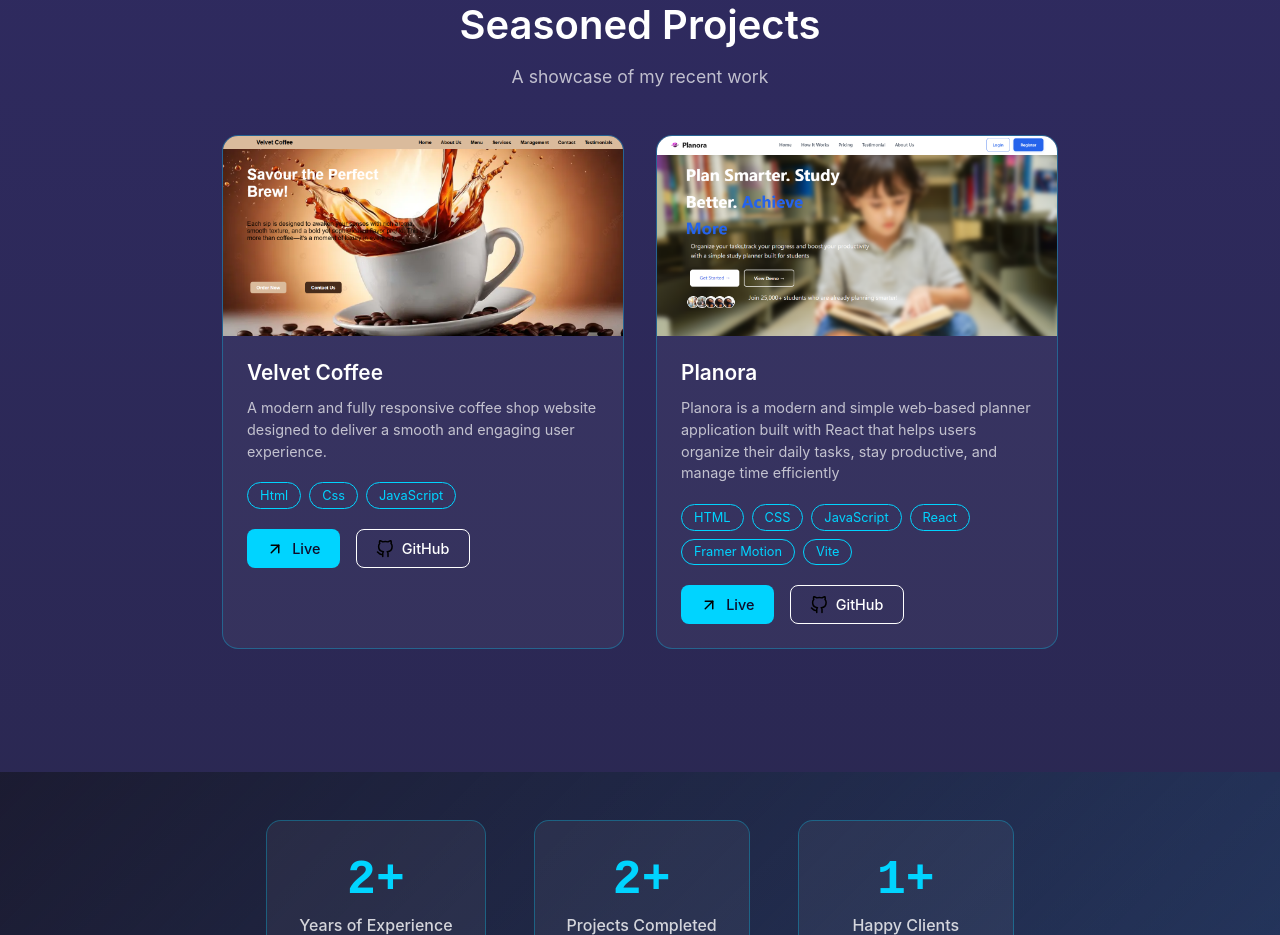
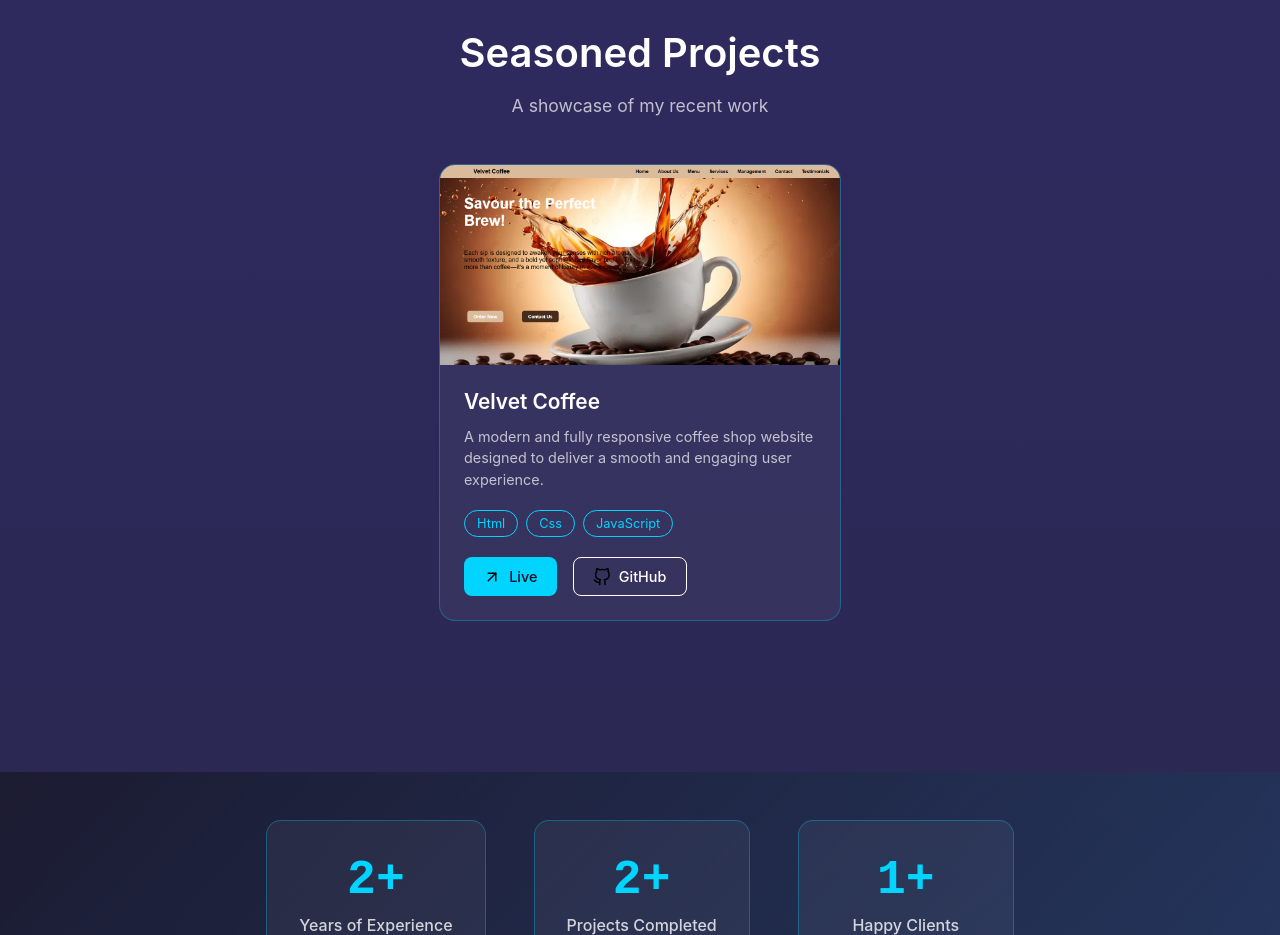
Before and after one commit to EmmDevX/Emmanuel-s-Portfolio, a React (Create React App) app: page / in a window 1280 px wide. Shown: the part 2860-3795 px from the top of the page. Built offline with nearby package versions, Linux system fonts and the light colour scheme.

Commit message:
Init Commit

```diff
--- a/src/components/Projects.jsx
+++ b/src/components/Projects.jsx
@@ -15,15 +15,15 @@ function Projects() {
       githubLink: 'https://github.com/EmmDevX/La-Caret-Coffee'
     },
 
-    {
-        id: 2,
-      title: 'Planora ',
-       image: 'images/planora.png',
-      description: 'Planora is a modern and simple web-based planner application built with React that helps users organize their daily tasks, stay productive, and manage time efficiently',
-      tech: ['HTML', 'CSS', 'JavaScript', 'React', 'Framer Motion', 'Vite'],
-      liveLink: 'https://planora2026.vercel.app/',
-       githubLink: 'https://github.com/EmmDevX/Planora-Website'
-    }
+    //{
+      //  id: 2,
+    //  title: 'Planora ',
+     //  image: 'images/planora.png',
+     // description: 'Planora is a modern and simple web-based planner application built with React that helps users organize their daily tasks, stay productive, and manage time efficiently',
+     // tech: ['HTML', 'CSS', 'JavaScript', 'React', 'Framer Motion', 'Vite'],
+     // liveLink: 'https://planora2026.vercel.app/',
+      // githubLink: 'https://github.com/EmmDevX/Planora-Website'
+    //}
 
 
 
```
